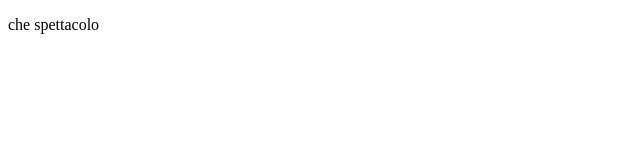
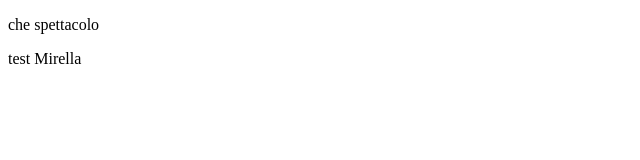
Before and after one commit to CarmineCorradoGit/ecommerce-bello, an Angular app: page / in a window 1280 px wide. Shown: the top 160 px of the page, without its empty margins (0-640 px from the left). Built offline with nearby package versions, Linux system fonts and the light colour scheme.

Commit message:
prova mirella

```diff
--- a/src/app/app.component.html
+++ b/src/app/app.component.html
@@ -1 +1,2 @@
 <p>che spettacolo</p>
+<p>test Mirella</p>
```
